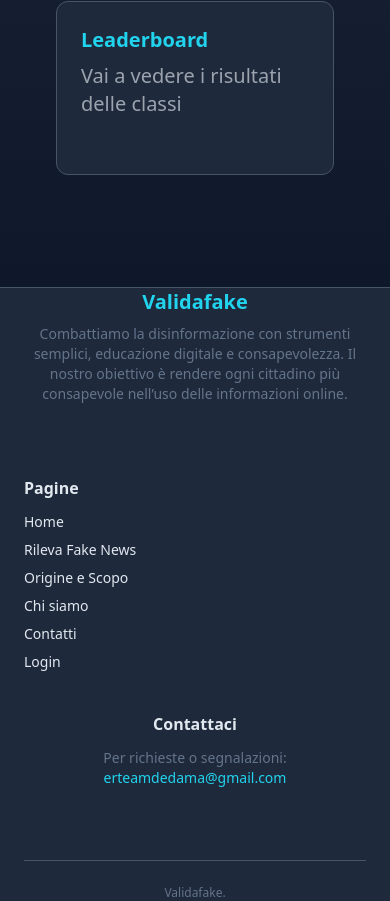
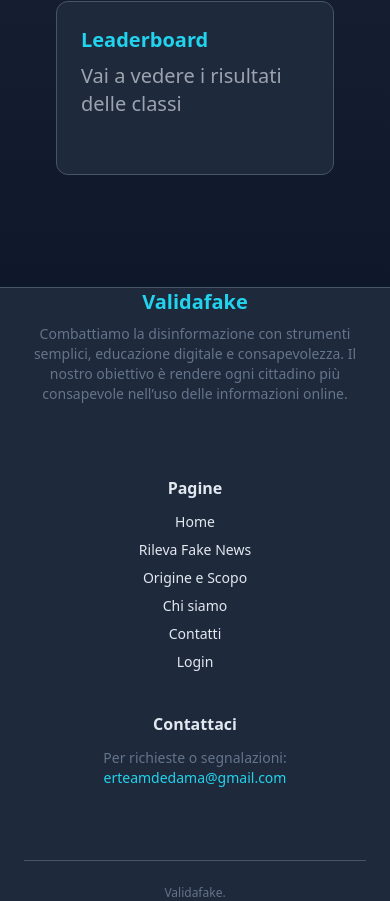
Before and after one commit to ErTeamDeDama/postgres-starter, a Next.js app: page / in a window 390 px wide. Shown: the part 1204-2105 px from the top of the page. Built offline with nearby package versions, Linux system fonts and the light colour scheme.

Commit message:
Update Footer.tsx

```diff
--- a/components/Footer.tsx
+++ b/components/Footer.tsx
@@ -15,7 +15,7 @@ const Footer: React.FC = () => (
       {/* Navigazione e contatti */}
       <div className="grid grid-cols-1 md:grid-cols-2 gap-10 w-full">
         {/* Pagine */}
-        <div>
+        <div className="text-center md:text-left">
           <h4 className="text-lightText font-semibold mb-3">Pagine</h4>
           <ul className="space-y-2 text-sm">
             <li><Link href="/" className="hover:text-aquaAccent transition">Home</Link></li>
```
